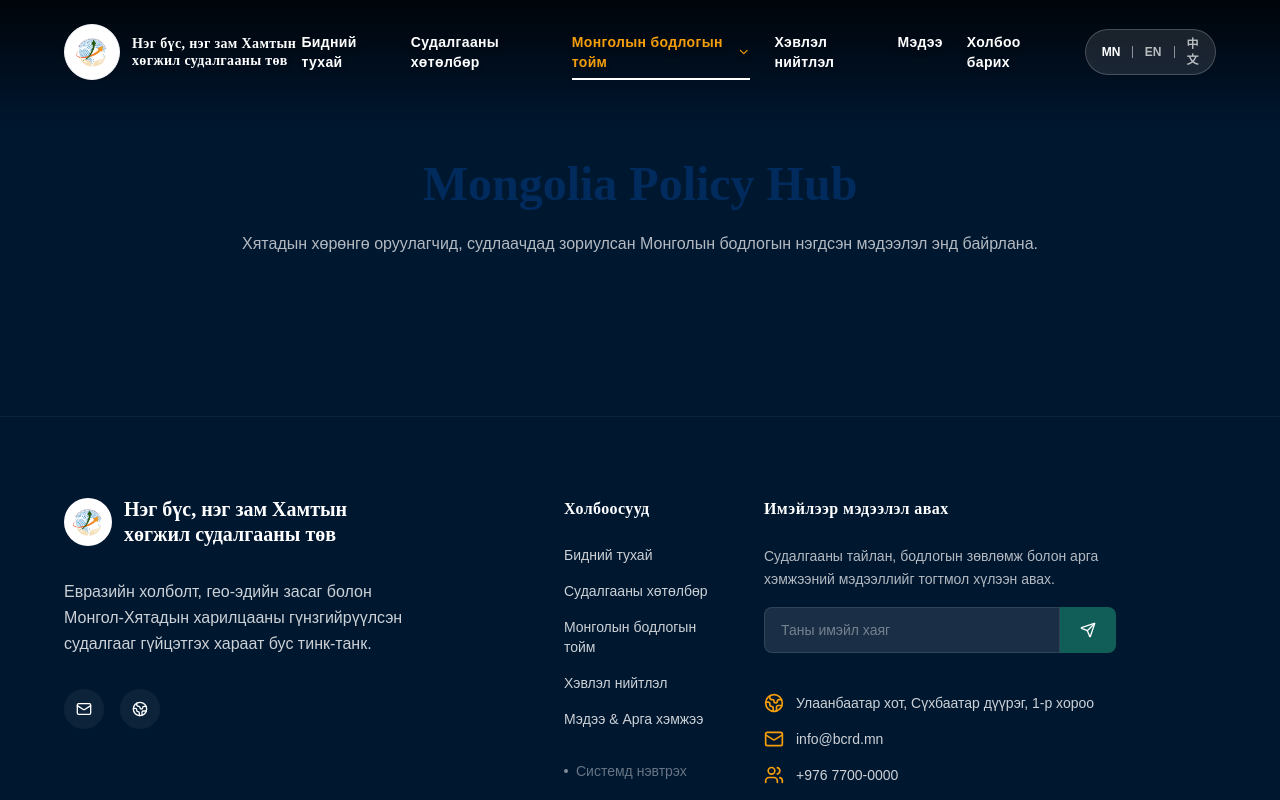
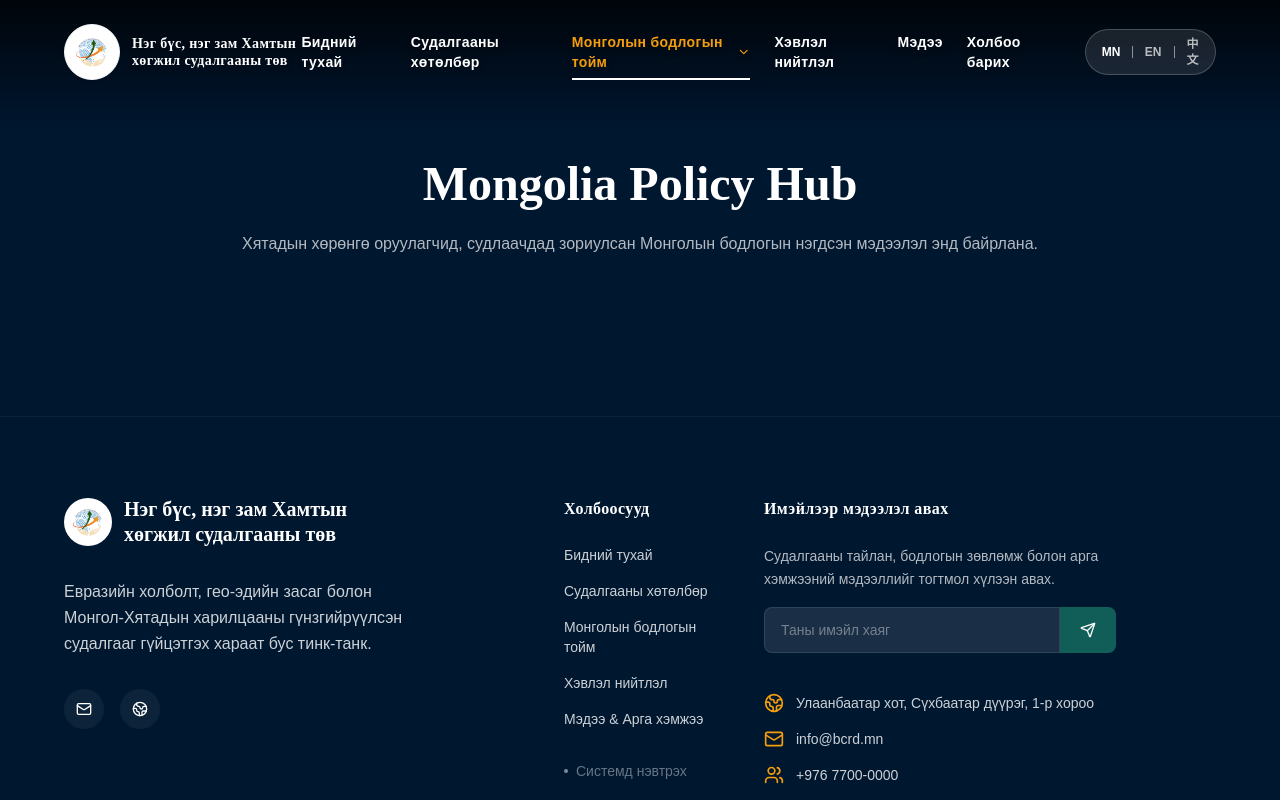
Before and after one commit to Enkhuush123/brcd.mn, a Next.js app: page /policy-hub in a window 1280 px wide. Shown: the top 800 px of the page. Built offline with nearby package versions, Linux system fonts and the light colour scheme.

Commit message:
style: fix heading colors on dark backgrounds

```diff
--- a/src/app/HomeClient.tsx
+++ b/src/app/HomeClient.tsx
@@ -213,7 +213,7 @@ export default function HomeClient({ articles, experts }: { articles: any[], exp
             <div className="inline-flex items-center gap-3 px-4 py-1.5 rounded-full bg-white/10 border border-white/20 text-white/90 text-sm font-bold mb-6 tracking-widest uppercase">
               <span className="text-xl"></span> {t.hubBadge}
             </div>
-            <h2 className="text-4xl md:text-5xl lg:text-6xl font-serif font-bold mb-6 leading-tight">
+            <h2 className="text-4xl md:text-5xl lg:text-6xl font-serif font-bold mb-6 leading-tight text-white">
               Mongolia Policy Hub
             </h2>
             <p className="text-white/80 mb-10 leading-relaxed text-lg font-light">
--- a/src/app/policy-hub/page.tsx
+++ b/src/app/policy-hub/page.tsx
@@ -6,7 +6,7 @@ export default function PolicyHubPage() {
     <div className="flex flex-col min-h-screen bg-[#001730] text-white">
       <Navbar />
       <main className="flex-1 max-w-4xl mx-auto w-full px-6 py-40 text-center">
-        <h1 className="text-5xl font-serif font-bold mb-6">Mongolia Policy Hub</h1>
+        <h1 className="text-5xl font-serif font-bold mb-6 text-white">Mongolia Policy Hub</h1>
         <p className="text-white/70">Хятадын хөрөнгө оруулагчид, судлаачдад зориулсан Монголын бодлогын нэгдсэн мэдээлэл энд байрлана.</p>
       </main>
       <Footer />
```
